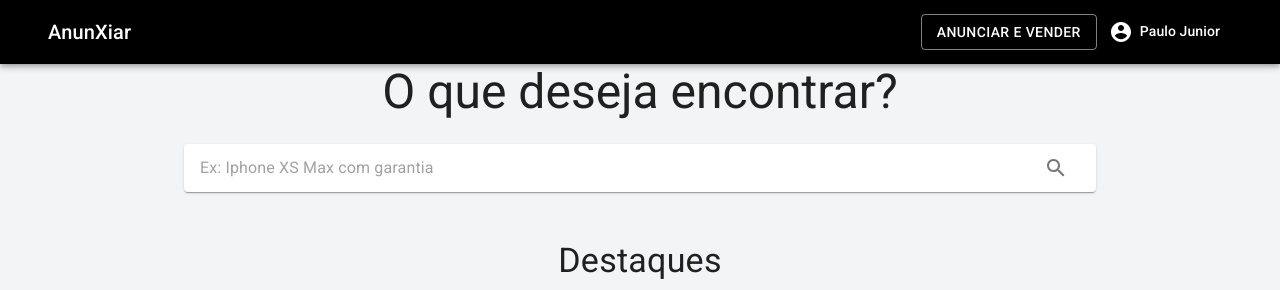
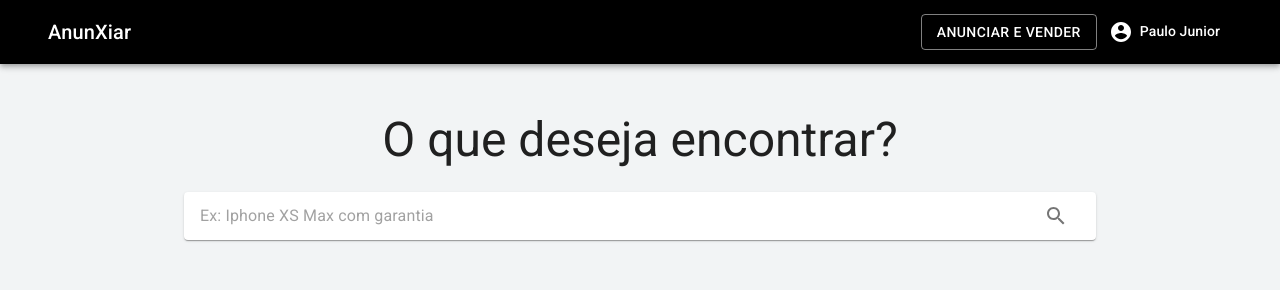
Before and after one commit to paulojrc52/anunxiar, a Next.js app: page / in a window 1280 px wide. Shown: the top 290 px of the page. Built offline with nearby package versions, Linux system fonts and the light colour scheme.

Commit message:
Adicionando container no TemplateDefault

```diff
--- a/src/components/titleHead.js
+++ b/src/components/titleHead.js
@@ -8,12 +8,12 @@ import {
 import { makeStyles } from '@material-ui/core'
 
 const useStyle = makeStyles((theme) => ({
-  container: {
-    marginBottom: theme.spacing(5)
-  },
   boxButton: {
     textAlign:'center',
     margin: theme.spacing(2, 0, 5)
+  },
+  subtitle: {
+    margin: theme.spacing(0, 0, 5)
   }
 }))
 
@@ -27,7 +27,7 @@ const TitleHead = ({
   const classes = useStyle()
 
   return(
-    <Container maxWidth='md' className={classes.container}>
+    <Container maxWidth='md'>
       <Typography component='h1' variant={variant} align='center' color='textPrimary'>
         {title}
       </Typography>
--- a/src/templates/Default.js
+++ b/src/templates/Default.js
@@ -1,11 +1,24 @@
+import { Box } from '@material-ui/core'
+import { makeStyles } from '@material-ui/core/styles'
+
 import Footer from '../components/Footer'
 import Header from '../components/Header'
 
+const useStyles = makeStyles((theme) => ({
+  container: {
+    padding: theme.spacing(6, 0, 6)
+  }
+}))
+
 const Default = ({ children }) => {
+  const classes = useStyles()
+
   return (
     <>
       <Header />
+      <Box className={classes.container}>
         {children}
+      </Box>
       <Footer />
     </>
   )
```
Lines whose indentation alone changed are shown as unchanged.
